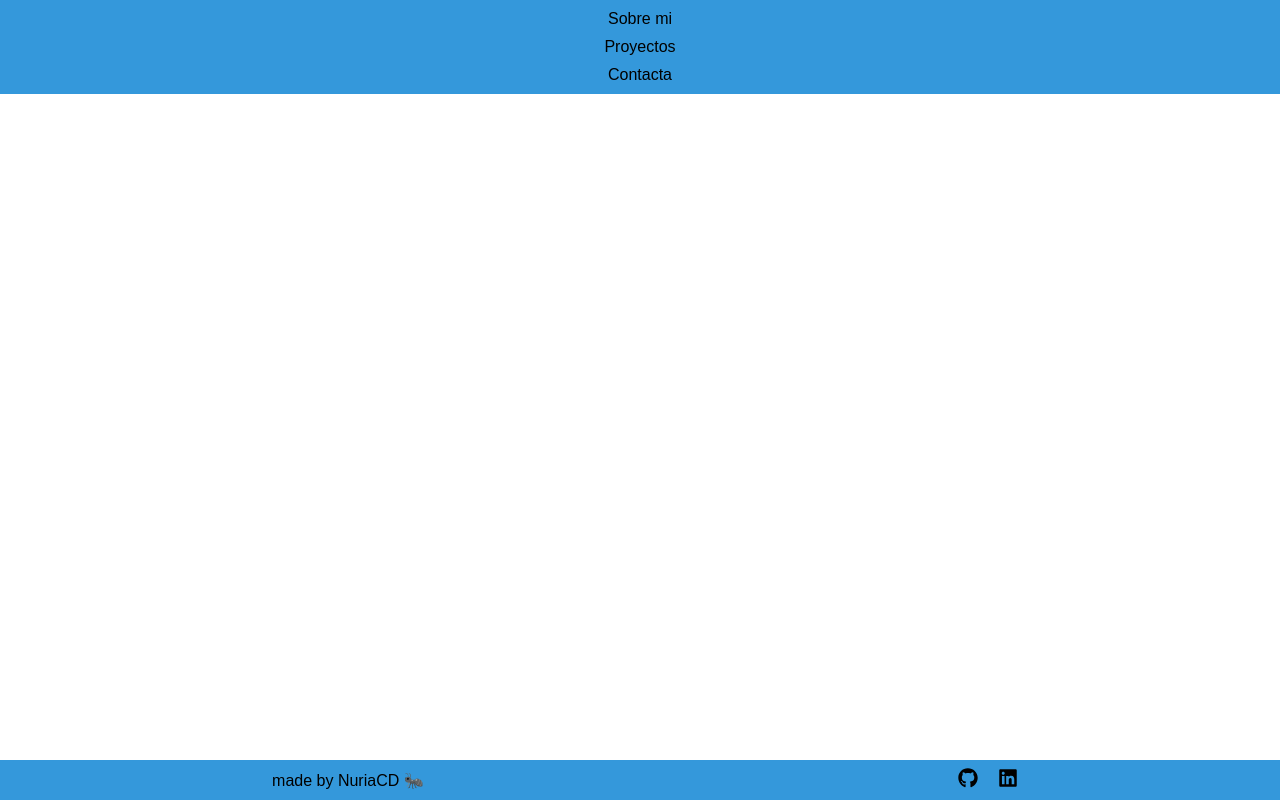
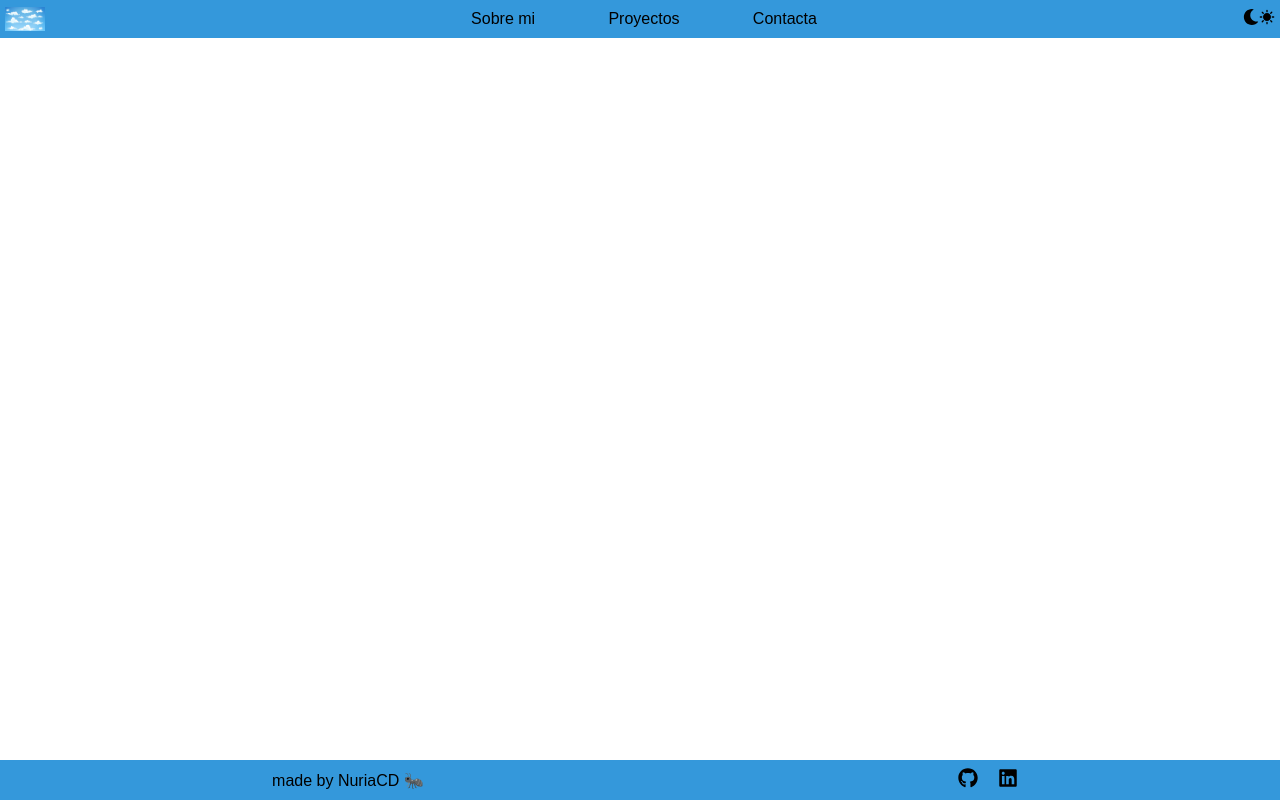
Before and after one commit to Nuria8890/portfolio, a React (Vite) app: page / in a window 1280 px wide. Built offline with nearby package versions, Linux system fonts and the light colour scheme; a web font is replaced by a local one.

Commit message:
add sun and moon icons, and change their order on the desktop

```diff
--- a/src/components/header/Header.jsx
+++ b/src/components/header/Header.jsx
@@ -1,10 +1,19 @@
 import "@/styles/layout/header/Header.scss";
+import logo from "@/assets/background_cloud.webp";
 import Menu_hamburguesa from "./Menu_hamburguesa";
 import Nav_elements from "./Nav_elements";
+import { FaMoon } from "react-icons/fa";
+import { MdSunny } from "react-icons/md";
 
 function Header({ handleToggleMenu, menuIsOpen }) {
   return (
     <header className="header">
+      <img className="header__logo" src={logo} alt="logo clouds" />
+
+      <div className="mood">
+        <FaMoon />
+        <MdSunny />
+      </div>
       <Menu_hamburguesa
         handleToggleMenu={handleToggleMenu}
         menuIsOpen={menuIsOpen}
--- a/src/styles/layout/header/Header.scss
+++ b/src/styles/layout/header/Header.scss
@@ -3,7 +3,7 @@
 .header {
   background-color: $primary-color;
   display: flex;
-  justify-content: flex-end;
+  justify-content: space-between;
   align-items: center;
   padding: 5px;
   &__nav {
@@ -15,14 +15,22 @@
       width: 100%;
     }
   }
+  &__logo {
+    width: 40px;
+    @media (min-width: 1024px) {
+      order: 0;
+    }
+  }
   @media (min-width: 1024px) {
     &__nav {
       display: flex;
       justify-content: space-around;
-      width: 100%;
+      width: 33%;
+      order: 1;
       &__list {
-        width: 33%;
+        // width: 33%;
         display: flex;
+        flex-direction: row;
         justify-content: space-around;
 
         &__element {
@@ -39,3 +47,9 @@
     }
   }
 }
+
+.mood {
+  @media (min-width: 1024px) {
+    order: 2;
+  }
+}
```
